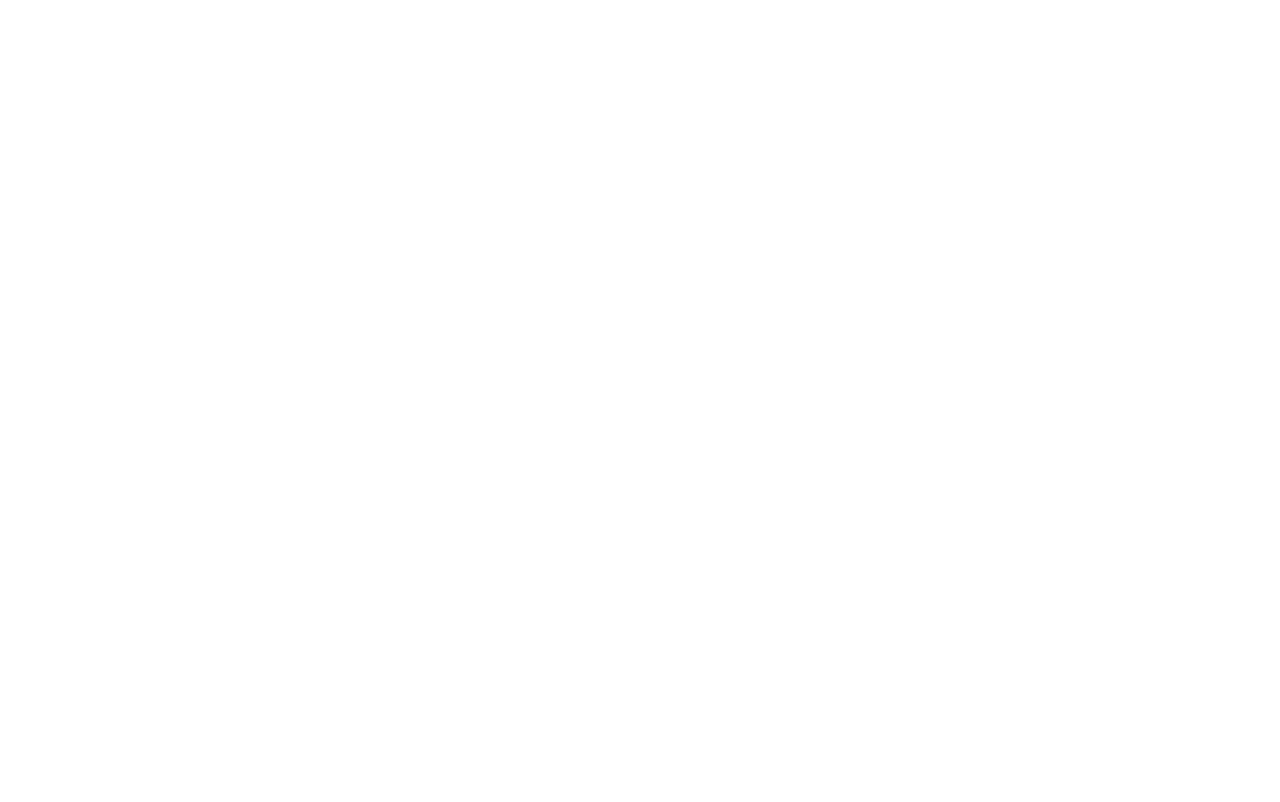
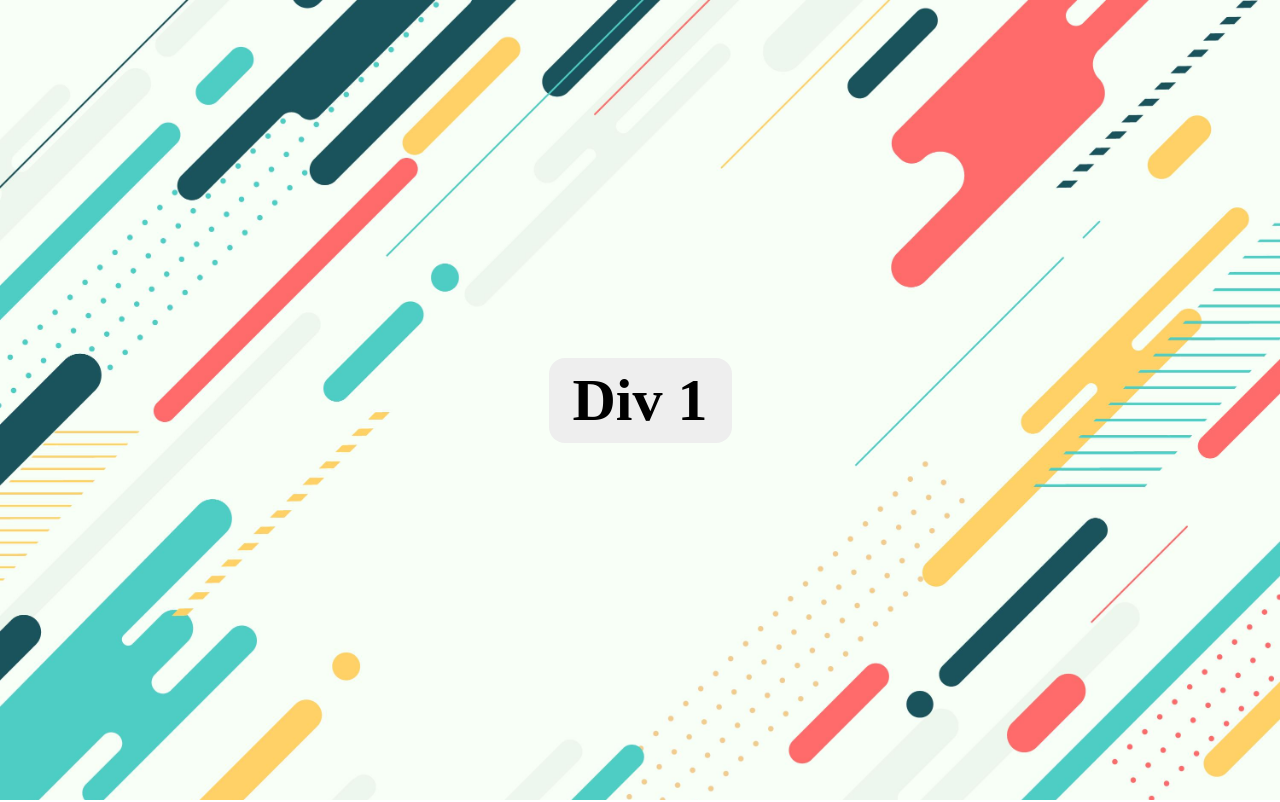
Before and after one commit to vietthom/webPortfolio3, a plain HTML site: page index.html in a window 1280 px wide. Shown: the top 802 px of the page. Drawn offline with Linux system fonts and the light colour scheme.

Commit message:
created content sections

```diff
--- a/index.html
+++ b/index.html
@@ -4,9 +4,26 @@
     <meta charset="UTF-8">
     <meta http-equiv="X-UA-Compatible" content="IE=edge">
     <meta name="viewport" content="width=device-width, initial-scale=1.0">
-    <title>Document</title>
+    <title>Thom Le Portfolio</title>
+    <link rel="stylesheet" href="style.css">
 </head>
 <body>
+<div>
+    <h2>Div 1</h2>
+</div>
+<div>
+    <h2>Div 2</h2>
+</div>
+<div>
+    <h2>Div 3</h2>
+</div>
+<div>
+    <h2>Div 4</h2>
+</div>
 
+
+
+
+    <script src= "index.js"></script>
 </body>
 </html>
--- a/style.css
+++ b/style.css
@@ -0,0 +1,38 @@
+*{
+    border: 0;
+    padding: 0;
+    margin: 0;
+}
+
+div{
+    display: flex;
+    align-items: center;
+    justify-content: center;
+    font-weight: bold;
+    font-family:'Lucida Sans', 'Lucida Sans Regular', 'Lucida Grande', 'Lucida Sans Unicode', Geneva, Verdana, sans-serif
+    width: 100%;
+    height: 100vh;
+}
+
+h2{
+    font-size: 60px;
+    background: #eee;
+    padding: 8px 24px;
+    border-radius: 16px;
+}
+
+div:nth-child(1){
+    background-image: url(/img/hero.jpg);
+    background-size: cover;
+    background-attachment: fixed;
+}
+
+div:nth-child(3){
+background-image: url(/img/topo.jpg);
+background-attachment: fixed;
+background-size:cover;
+}
+
+div:nth-child(4){
+    background:
+}
```
Also changed, not shown: img/hero.jpg (added), img/topo.jpg (added).
